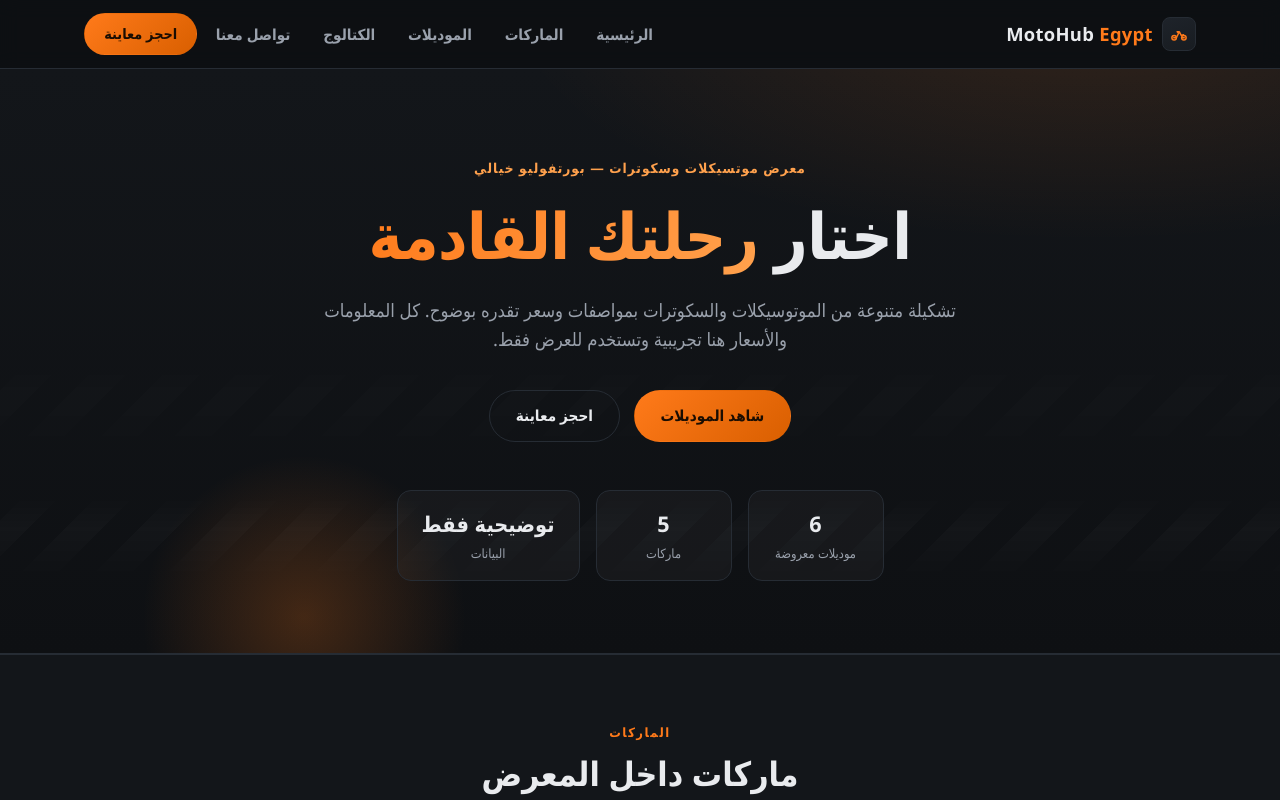
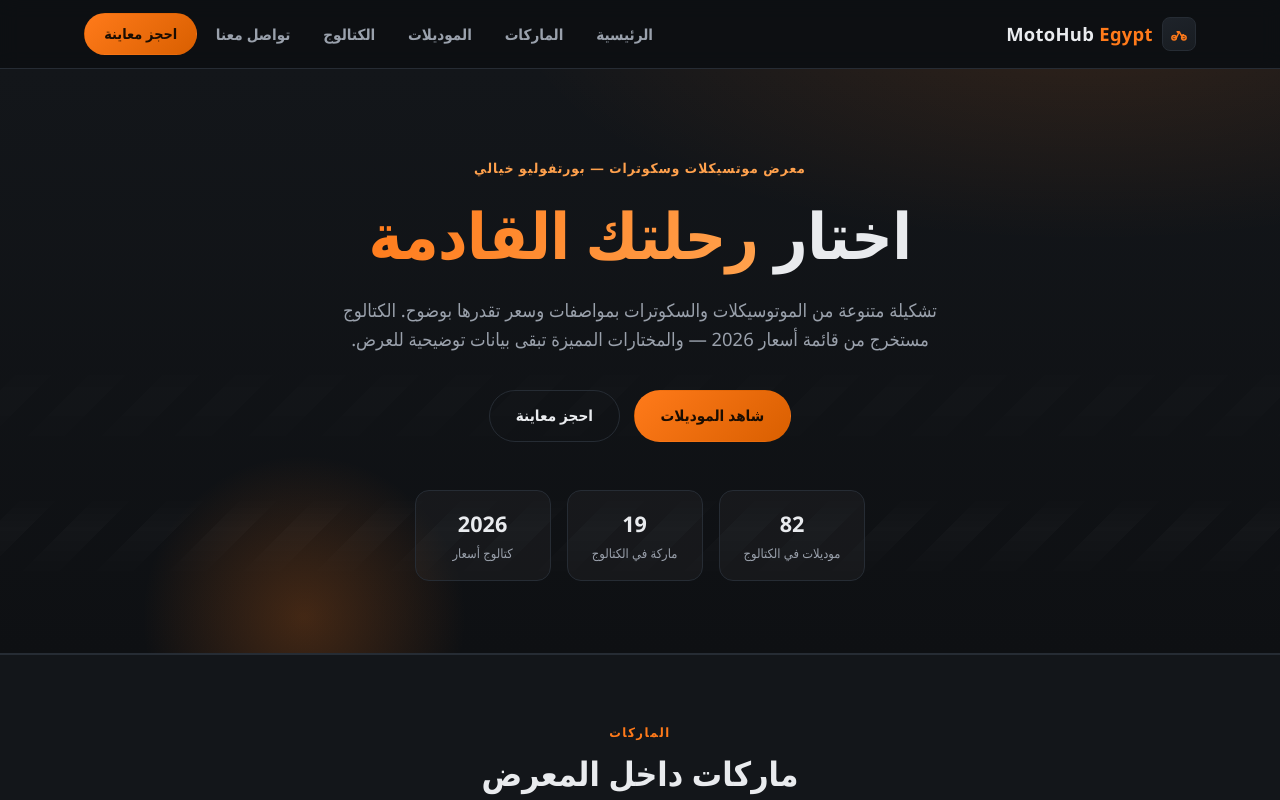
Before and after one commit to AhmeddSamii21/motohub-egypt, a React (Vite) app: page / in a window 1280 px wide. Shown: the top 800 px of the page. Built offline with nearby package versions, Linux system fonts and the light colour scheme.

Commit message:
feat(hero): make hero stats dynamic from catalog data (82 models, 19 brands)

```diff
--- a/src/components/Hero.jsx
+++ b/src/components/Hero.jsx
@@ -1,5 +1,9 @@
-import { BRANDS, FEATURED_MODELS } from '../data/content'
+import { CATALOG } from '../data/catalog'
 import './Hero.css'
+
+// إحصائيات الـHero مشتقة ديناميكيًا من الكتالوج — تتحدث تلقائيًا لو تغيّرت البيانات
+const TOTAL_MODELS = CATALOG.reduce((sum, group) => sum + group.models.length, 0)
+const TOTAL_BRANDS = CATALOG.length
 
 function Hero() {
   return (
@@ -16,8 +20,8 @@ function Hero() {
           اختار <span>رحلتك القادمة</span>
         </h1>
         <p className="hero-sub">
-          تشكيلة متنوعة من الموتوسيكلات والسكوترات بمواصفات وسعر تقدره بوضوح.
-          كل المعلومات والأسعار هنا تجريبية وتستخدم للعرض فقط.
+          تشكيلة متنوعة من الموتوسيكلات والسكوترات بمواصفات وسعر تقدرها بوضوح.
+          الكتالوج مستخرج من قائمة أسعار 2026 — والمختارات المميزة تبقى بيانات توضيحية للعرض.
         </p>
 
         <div className="hero-actions">
@@ -27,16 +31,16 @@ function Hero() {
 
         <dl className="hero-stats">
           <div>
-            <dt>موديلات معروضة</dt>
-            <dd>{FEATURED_MODELS.length}</dd>
+            <dt>موديلات في الكتالوج</dt>
+            <dd>{TOTAL_MODELS}</dd>
           </div>
           <div>
-            <dt>ماركات</dt>
-            <dd>{BRANDS.length}</dd>
+            <dt>ماركة في الكتالوج</dt>
+            <dd>{TOTAL_BRANDS}</dd>
           </div>
           <div>
-            <dt>البيانات</dt>
-            <dd>توضيحية فقط</dd>
+            <dt>كتالوج أسعار</dt>
+            <dd>2026</dd>
           </div>
         </dl>
       </div>
```
